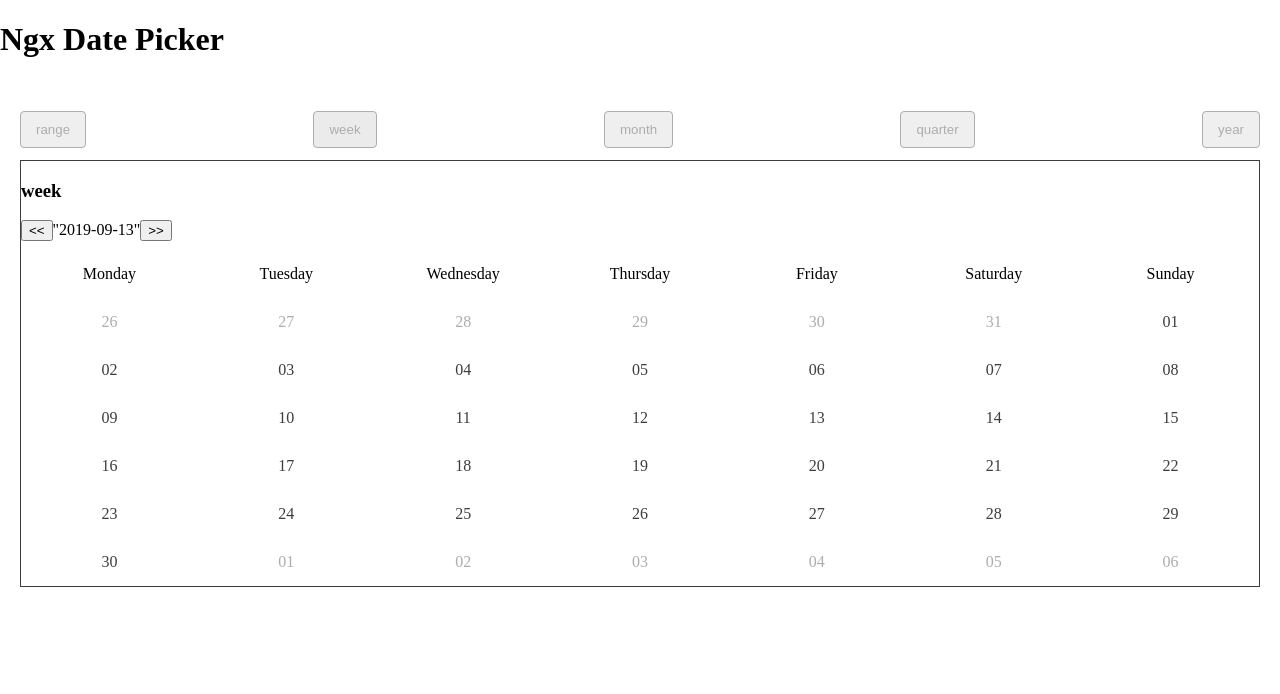
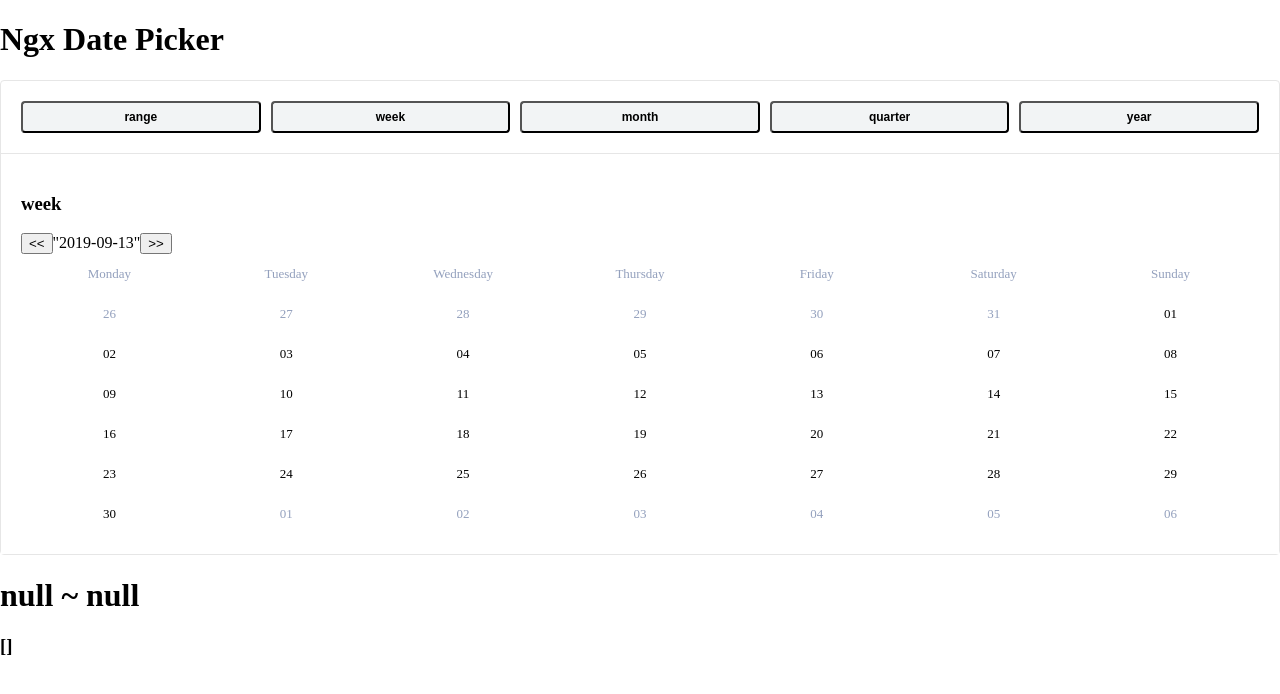
Before and after one commit to heecheolman/ngx-date-picker, an Angular app: page / in a window 1280 px wide. Both pictures are taken after a click on the button "week". Shown: the top 694 px of the page. Built offline with nearby package versions, Linux system fonts and the light colour scheme.

Commit message:
feat: 스타일 적용

```diff
--- a/src/app/app.component.html
+++ b/src/app/app.component.html
@@ -1,17 +1,17 @@
 <h1>Ngx Date Picker</h1>
 
-<div class="date-container">
-  <div class="date-panel-box">
+<div class="mj-daterange-picker" #datePicker>
+  <div class="panels-choices">
     <ng-container *ngFor="let panel of panels;">
       <button
-        class="date-panel-button"
+        class="panel-button"
         [ngClass]="{ 'panel-button--active': this.currentPanel === panel }"
         (click)="onPanelChange(panel)"
       >{{ panel }}</button>
     </ng-container>
   </div>
 
-  <div class="date-calendar-box">
+  <div class="mj-calendar">
     <ng-container [ngSwitch]="currentPanel">
       <div *ngSwitchCase="'range'">
         <h3>range</h3>
@@ -24,17 +24,22 @@
           <button (click)="onChangeMonth(1)">>></button>
         </div>
         <div class="date-calendar-board">
-          <div class="date-calendar-week">
+          <div class="calendar-days">
             <ng-container *ngFor="let day of monthDays[0]">
-              <div class="date-calendar-day">
+              <div class="day">
                 {{ day.date | date: 'EEEE' }}
               </div>
             </ng-container>
           </div>
           <ng-container *ngFor="let week of monthDays">
-            <div class="date-calendar-week">
+            <div class="calendar-days">
               <ng-container *ngFor="let day of week">
-                <div class="date-calendar-day" [ngClass]="day.currentMonth ? 'current-month' : 'another-month'">
+                <div
+                  class="day"
+                  [ngClass]="day.currentMonth ? 'is-current-month' : ''"
+                  (click)="onSelectDay(day.date)"
+                  (mouseover)="onHoverizeDay(day.date)"
+                >
                   {{ day.date | date: 'dd' }}
                 </div>
               </ng-container>
@@ -54,3 +59,11 @@
     </ng-container>
   </div>
 </div>
+
+<h1>
+  {{ dateValue?.from | date: 'yyyy-MM-dd EEEE' | json }}
+  ~
+  {{ dateValue?.to | date: 'yyyy-MM-dd EEEE' | json }}
+</h1>
+
+<h3>{{  hoverRange | json  }}</h3>
--- a/src/app/app.component.scss
+++ b/src/app/app.component.scss
@@ -1,66 +1,416 @@
 $text-normal: #3d3d3d;
 $text-weak: #adadad;
 
-.date-container {
-  width: 100%;
-  height: auto;
+.mj-daterange-picker  {
+  text-align: left;
+  min-width: 400px;
+  width: var(--default-width);
+  user-select: none;
+  border: 1px solid var(--border-color);
+  border-radius: 4px;
+
+  & * {
+    box-sizing: border-box;
+  }
+}
+
+.mj-daterange-picker .panels-choices {
+  display: grid;
+  grid-gap: 10px 10px;
+  grid-template-columns: 1fr 1fr 1fr 1fr 1fr;
+  border-bottom: 1px solid var(--border-color);
   padding: 20px;
 
-  .date-panel-box {
-    display: flex;
+  .panel-button {
+    font-size: 12px;
+    font-weight: bold;
+    display: inline-flex;
     align-items: center;
-    justify-content: space-between;
-    width: 100%;
-    min-height: 60px;
+    justify-content: center;
+    height: 32px;
+    padding: 5px 15px;
+    border-radius: 4px;
+    cursor: pointer;
+    background-color: #F2F4F5;
 
-    .date-panel-button {
-      padding: 10px 15px;
-      border-radius: 4px;
-      outline: 0;
-      border: 1px solid $text-weak;
-      cursor: pointer;
-      color: $text-weak;
-
-      &:hover {
-        background-color: #ebebeb;
-      }
-    }
-    .panel-button--active {
-      background-color: #ebebeb;
+    &.is-current,
+    &:hover {
+      background-color: var(--primary-color);
+      color: white;
     }
   }
-  .date-calendar-box {
-    width: 100%;
-    border: 1px solid $text-normal;
+}
 
-    .date-calendar-header {
-      width: 100%;
-      min-height: 30px;
-    }
-    .date-calendar-board {
-      text-align: center;
+.mj-daterange-picker .preset-ranges {
+  padding: 20px;
+  display: flex;
+  flex-wrap: wrap;
+  border-bottom: 1px solid var(--border-color);
 
-      .date-calendar-week {
-        display: flex;
-        align-items: center;
-        justify-content: space-between;
+  .preset {
+    width: 50%;
+    font-size: 13px;
+    height: 20px;
+    cursor: pointer;
+    position: relative;
+    margin: 5px 0;
 
-        .date-calendar-day {
-          flex: 1;
-          padding: 15px;
-          cursor: pointer;
+    input {
+      position: absolute;
+      opacity: 0;
+      height: 0;
+      width: 0;
 
-          &:hover {
-            background-color: $text-weak;
-          }
+      &:checked ~ label .check {
+        background-color: var(--primary-color);
+
+        &::after {
+          background-color: transparent;
         }
       }
     }
-    .current-month {
-      color: $text-normal;
+
+    label {
+      display: inline-flex;
+      align-items: center;
+
+      span + span {
+        margin-left: 10px;
+      }
+
+      .check {
+        display: block;
+        position: relative;
+        height: 20px;
+        width: 20px;
+        background-color: var(--secondary-color);
+        border-radius: 10px;
+
+        &::after {
+          content: '';
+          position: absolute;
+          height: 10px;
+          width: 10px;
+          left: 50%;
+          top: 50%;
+          background-color: white;
+          border-radius: 100%;
+          border: 3px solid white;
+          transform: translateX(-50%) translateY(-50%);
+        }
+
+      }
     }
-    .another-month {
-      color: $text-weak;
+
+
+    * {
+      cursor: pointer;
     }
   }
 }
+
+.mj-calendar {
+  color: var(--contrast-color);
+  background-color: var(--normal-color);
+  padding: 20px;
+
+  .calendar-header {
+    display: flex;
+    justify-content: space-between;
+    align-items: center;
+
+    .calendar-month-name {
+      flex: 1;
+      text-align: center;
+      color: var(--secondary-color);
+      font-weight: bold;
+      font-size: 14px;
+    }
+
+    .calendar-arrow {
+      fill: var(--secondary-color);
+      cursor: pointer;
+    }
+  }
+
+  .calendar-months {
+    margin-top: 20px;
+    display: grid;
+    grid-gap: 10px 10px;
+    grid-template-columns: 1fr 1fr 1fr;
+
+    .month {
+      height: 50px;
+      padding: 10px;
+      display: inline-flex;
+      align-items: center;
+      justify-content: center;
+      border: 1px solid var(--border-color);
+      border-radius: 4px;
+      font-size: 13px;
+
+      &:hover {
+        background-color: var(--hover-range-color);
+      }
+
+      &.is-selected {
+        background-color: var(--primary-color);
+        color: white;
+      }
+
+      &:not(.is-disabled) {
+        cursor: pointer;
+      }
+    }
+  }
+
+  .calendar-quarters {
+    margin-top: 20px;
+
+    .quarter {
+      display: grid;
+      grid-gap: 10px 10px;
+      grid-template-columns: 1fr 3fr;
+      margin: 10px 0;
+      align-items: center;
+      font-size: 13px;
+
+      .months {
+        display: grid;
+        grid-gap: 10px 10px;
+        align-items: center;
+        grid-template-columns: 1fr 1fr 1fr;
+        border: 1px solid var(--border-color);
+        border-radius: 4px;
+        height: 50px;
+        padding: 10px 30px;
+
+        &:hover {
+          background-color: var(--hover-range-color);
+        }
+
+        .month {
+          text-align: center;
+        }
+      }
+
+      &.is-selected .months {
+        background-color: var(--primary-color);
+        color: white;
+      }
+
+      &:not(.is-disabled) .months {
+        cursor: pointer;
+      }
+    }
+  }
+
+  .calendar-years {
+    .year {
+      height: 50px;
+      padding: 10px;
+      display: flex;
+      align-items: center;
+      justify-content: center;
+      border: 1px solid var(--border-color);
+      border-radius: 4px;
+      font-size: 13px;
+      margin: 10px 0;
+
+      &:hover {
+        background-color: var(--hover-range-color);
+      }
+
+      &.is-selected {
+        background-color: var(--primary-color);
+        color: white;
+      }
+
+      &:not(.is-disabled) {
+        cursor: pointer;
+      }
+    }
+  }
+
+  .calendar-days-name,
+  .calendar-days {
+    display: flex;
+    flex-wrap: wrap;
+
+    .day {
+      width: calc(100% / 7);
+      display: inline-flex;
+      align-items: center;
+      justify-content: center;
+    }
+  }
+
+  .calendar-days-name .day {
+    font-size: 11px;
+    color: var(--ternary-color);
+    height: 30px;
+  }
+
+  .calendar-days .day {
+    height: 40px;
+    font-size: 13px;
+    border-top: 2px solid white;
+    border-bottom: 2px solid white;
+
+    &:not(.is-current-month) {
+      color: var(--ternary-color);
+    }
+
+    &.is-disabled {
+      cursor: not-allowed;
+      opacity: 0.5;
+      pointer-events: none;
+    }
+
+    &.is-today {
+      span {
+        color: var(--secondary-color);
+        font-weight: bold;
+      }
+    }
+
+    &.is-in-range {
+      background-color: var(--hover-range-color);
+    }
+
+    &.is-first-range {
+      border-top-left-radius: 4px;
+      border-bottom-left-radius: 4px;
+    }
+
+    &.is-last-range {
+      border-top-right-radius: 4px;
+      border-bottom-right-radius: 4px;
+    }
+
+    &.is-edge-range {
+      background-color: var(--primary-color);
+      color: white;
+    }
+
+    &.is-selected {
+      background-color: var(--primary-color);
+      color: white;
+    }
+
+    &:not(.is-disabled) {
+      cursor: pointer;
+    }
+  }
+}
+
+.mj-calendar.mj-calendar-days {
+  .calendar-days .day {
+    &:not(.is-edge-range):hover {
+      background-color: var(--hover-day-color);
+    }
+  }
+}
+
+.mj-daterange-picker-controls {
+  margin-top: 10px;
+  display: flex;
+  align-items: center;
+  justify-content: space-between;
+  border-top: 1px solid var(--border-color);
+  padding: 20px;
+
+  .mj-daterange-picker-button {
+    height: 36px;
+    min-width: 150px;
+    padding: 5px;
+    display: inline-flex;
+    align-items: center;
+    justify-content: center;
+    border-radius: 4px;
+    font-size: 12px;
+
+    &:not(.is-disabled) {
+      cursor: pointer;
+    }
+  }
+}
+
+.mj-daterange-picker-reset {
+  border: 1px solid #E6EAED;
+}
+
+.mj-daterange-picker-submit {
+  background-color: var(--primary-color);
+  color: white;
+
+  &.is-disabled {
+    opacity: 0.5;
+    cursor: not-allowed;
+    pointer-events: none;
+  }
+}
+
+//.date-container {
+//  width: 100%;
+//  height: auto;
+//  padding: 20px;
+//
+//  .date-panel-box {
+//    display: flex;
+//    align-items: center;
+//    justify-content: space-between;
+//    width: 100%;
+//    min-height: 60px;
+//
+//    .date-panel-button {
+//      padding: 10px 15px;
+//      border-radius: 4px;
+//      outline: 0;
+//      border: 1px solid $text-weak;
+//      cursor: pointer;
+//      color: $text-weak;
+//
+//      &:hover {
+//        background-color: #ebebeb;
+//      }
+//    }
+//    .panel-button--active {
+//      background-color: #ebebeb;
+//    }
+//  }
+//  .date-calendar-box {
+//    width: 100%;
+//    border: 1px solid $text-normal;
+//
+//    .date-calendar-header {
+//      width: 100%;
+//      min-height: 30px;
+//    }
+//    .date-calendar-board {
+//      text-align: center;
+//
+//      .date-calendar-week {
+//        display: flex;
+//        align-items: center;
+//        justify-content: space-between;
+//
+//        .date-calendar-day {
+//          flex: 1;
+//          padding: 15px;
+//          cursor: pointer;
+//
+//          &:hover {
+//            background-color: $text-weak;
+//          }
+//        }
+//      }
+//    }
+//    .current-month {
+//      color: $text-normal;
+//    }
+//    .another-month {
+//      color: $text-weak;
+//    }
+//  }
+//}
--- a/src/app/app.component.ts
+++ b/src/app/app.component.ts
@@ -1,4 +1,4 @@
-import { Component, Input, OnInit } from '@angular/core';
+import { Component, ElementRef, Input, OnInit, ViewChild } from '@angular/core';
 import { ko } from 'date-fns/locale';
 import {
   addDays, addMonths, eachDayOfInterval,
@@ -54,6 +54,7 @@ const weekStartConfig = {
   styleUrls: ['./app.component.scss']
 })
 export class AppComponent implements OnInit {
+  @ViewChild('datePicker') elementRef: ElementRef<any>
   private now;
 
   @Input() dateValue: IDateValue = {
@@ -70,23 +71,21 @@ export class AppComponent implements OnInit {
     Panels.year,
   ];
   currentPanel: PanelType;
-  private _dayOfWeek: any;
-  get dayOfWeek() {
-    if (!Array.isArray(this.monthDays)) {
-      return [];
-    }
-    const days = this.monthDays.slice(0, 7);
-    const week = [];
-    for (const day of days) {
-      week.push({
-        name: format(day.date, 'dd', localeConfig)
-      });
-    }
-    return week;
-  }
-
   monthDays: any[] = [];
   current: any;
+  hoverRange: any[] = [];
+  theme = {
+    primary: '#3297DB',
+    secondary: '#2D3E50',
+    ternary: '#93A0BD',
+    border: '#e6e6e6',
+    light: '#ffffff',
+    dark: '#000000',
+    hovers: {
+      day: '#CCC',
+      range: '#e6e6e6'
+    }
+  };
   future = true;
   past = true;
 
@@ -96,6 +95,7 @@ export class AppComponent implements OnInit {
   ngOnInit(): void {
     this.initDateValue();
     this.updateCalendarDays();
+    this.cssProps();
   }
 
   private initDateValue(): void {
@@ -122,6 +122,9 @@ export class AppComponent implements OnInit {
         .slice(start, start + 7)
         .map(date => ({
           date,
+          selectable: this.future && isAfter(new Date(date), new Date(this.now))
+            || this.past && isBefore(new Date(date), new Date(this.now))
+            || isSameDay(new Date(date), new Date(this.now)),
           currentMonth: isSameMonth(currentDate, date)
         }));
       const months = [
@@ -144,4 +147,37 @@ export class AppComponent implements OnInit {
     this.current = addMonths(new Date(this.current), diffMonth);
     this.updateCalendarDays();
   }
+
+  onSelectDay(date) {
+    if ((this.dateValue.from && this.dateValue.to) || (!this.dateValue.from && !this.dateValue.to)) {
+      this.dateValue.from = date;
+      this.dateValue.to = null;
+    } else if (this.dateValue.from && !this.dateValue.to) {
+      if (isBefore(date, this.dateValue.from)) {
+        this.dateValue.from = date;
+      } else {
+        this.dateValue.to = date;
+        this.hoverRange = [];
+      }
+    }
+  }
+
+  onHoverizeDay(date) {
+    this.hoverRange = [this.dateValue.from, date];
+  }
+
+  cssProps() {
+    const styles = {
+      '--primary-color': this.theme.primary,
+      '--hover-day-color': this.theme.hovers.day,
+      '--hover-range-color': this.theme.hovers.range,
+      '--secondary-color': this.theme.secondary,
+      '--ternary-color': this.theme.ternary,
+      '--normal-color': this.theme.light,
+      '--contrast-color': this.theme.dark,
+      '--border-color': this.theme.border
+    };
+
+    Object.entries(styles).map(([key, style]) => this.elementRef.nativeElement.style.setProperty(key, style));
+  }
 }
```
